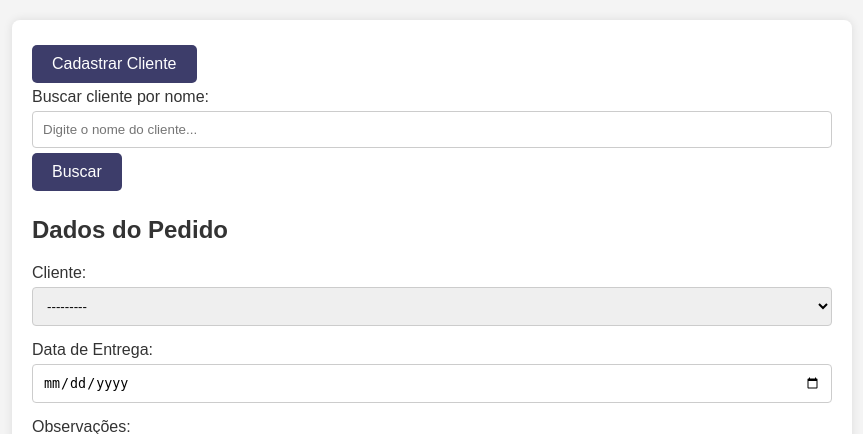
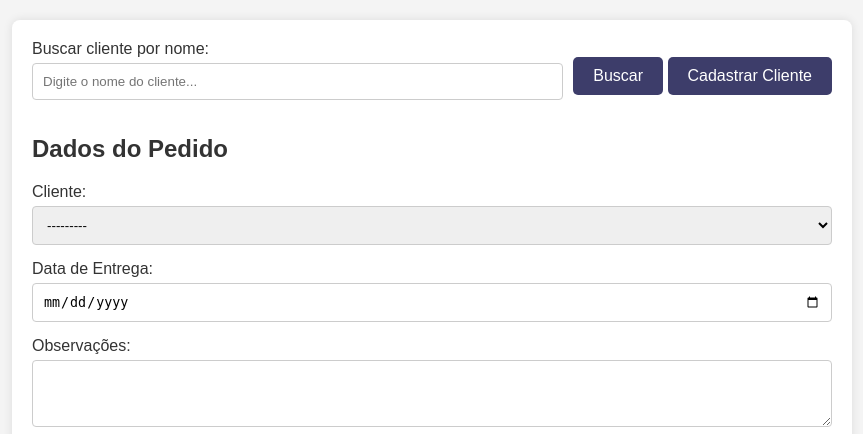
Before and after one commit to siqmath/kqapp, a Django app: page /pedidos/novo/ in a window 1280 px wide. Shown: the part 120-554 px from the top of the page, without its empty margins (208-1071 px from the left). Run offline with Django 4.2, Linux system fonts and the light colour scheme; data comes from the database, SQL or seed files in the repository.

Commit message:
Update novo_pedido.html

```diff
--- a/kq_app/templates/kq_app/novo_pedido.html
+++ b/kq_app/templates/kq_app/novo_pedido.html
@@ -111,13 +111,14 @@
 </header>
 
 <div class="container">
-    <a href="{% url 'cadastrar_cliente' %}" class="button">Cadastrar Cliente</a>
-
-    <form action="" method="GET">
-        <div class="form-group">
+    <form action="" method="GET" style="display: flex; gap: 10px; align-items: flex-end; flex-wrap: wrap;">
+        <div class="form-group" style="flex: 1;">
             <label for="busca_cliente">Buscar cliente por nome:</label>
             <input type="text" name="busca" id="busca_cliente" placeholder="Digite o nome do cliente..." value="{{ request.GET.busca }}">
+        </div>
+        <div class="form-group">
             <button type="submit" class="button">Buscar</button>
+            <a href="{% url 'cadastrar_cliente' %}" class="button">Cadastrar Cliente</a>
         </div>
     </form>
 
```
